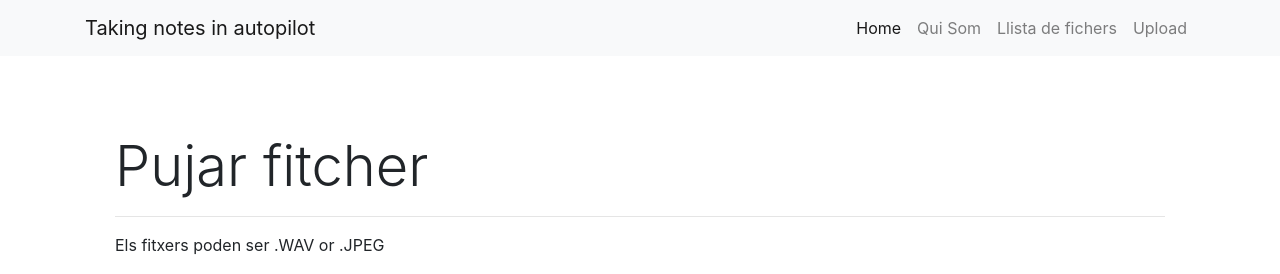
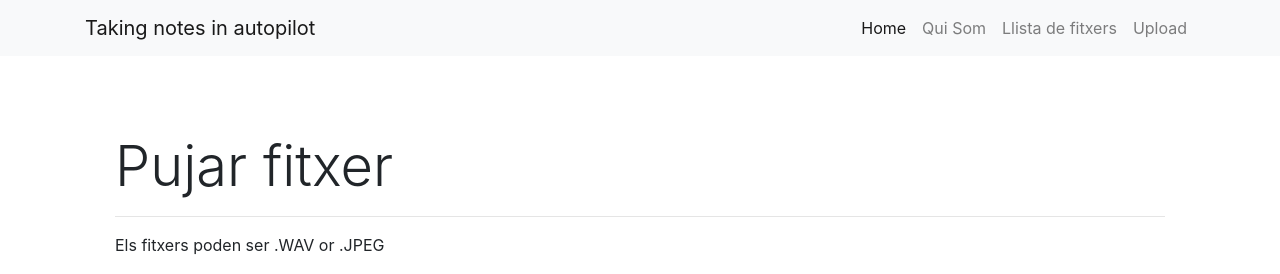
Before and after one commit to victe19/TNA, a Django app: page /files/upload/ in a window 1280 px wide. Shown: the top 274 px of the page. Run offline with Django 3.2, Linux system fonts and the light colour scheme; parts of the project's set-up code (start-up, migrations or seed data) failed here and were passed over; some libraries are stand-ins or nearby versions.

Commit message:
fitchers
soc idiota i no se escriure

```diff
--- a/mysite/templates/_navbar.html
+++ b/mysite/templates/_navbar.html
@@ -17,7 +17,7 @@
           <a class="nav-link" href="/about">Qui Som</a>
         </li>
         <li class="nav-item">
-          <a class="nav-link" href="/files">Llista de fichers</a>
+          <a class="nav-link" href="/files">Llista de fitxers</a>
         </li>
         <li class="nav-item">
           <a class="nav-link" href="/files/upload">Upload</a>
--- a/mysite/templates/upload_file.html
+++ b/mysite/templates/upload_file.html
@@ -3,7 +3,7 @@
 {% block body %}
     <div style="height: 82.5vh">
         <div class="container">
-            <h2 class="display-4">Pujar fitcher</h2>
+            <h2 class="display-4">Pujar fitxer</h2>
             <hr>
             <p>Els fitxers poden ser .WAV or .JPEG</p>
 
```
